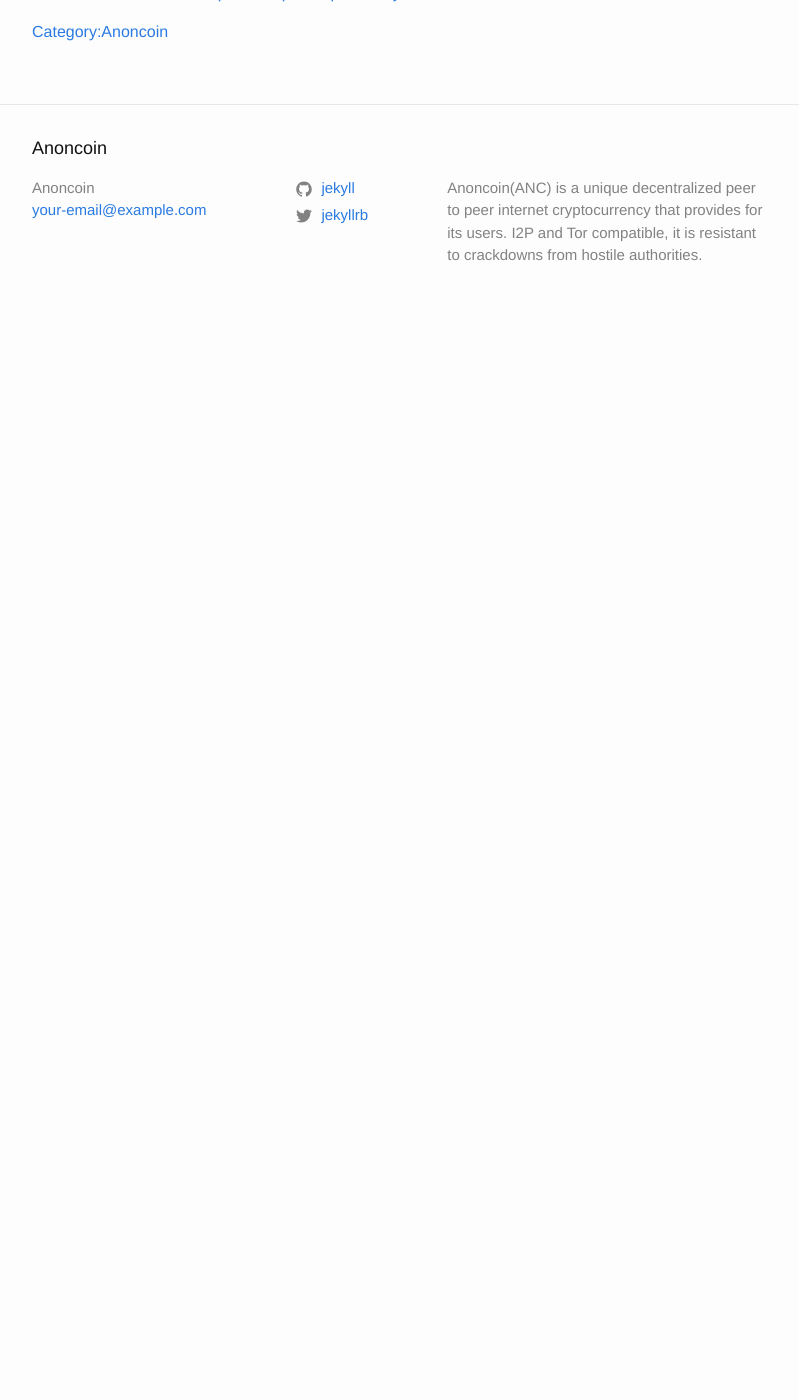
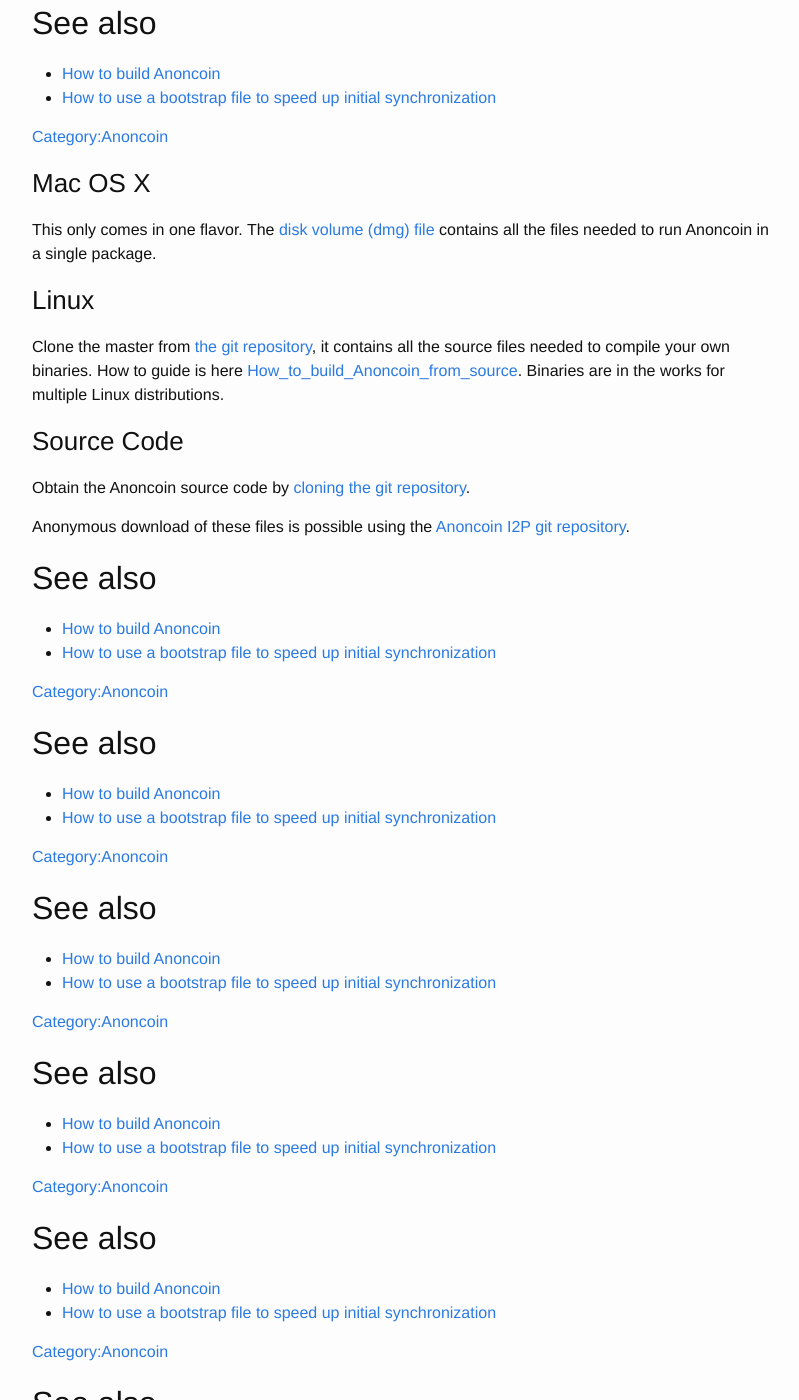
Before and after one commit to Anoncoin/anoncoin-website, a Jekyll site: the page built from wiki/Download.md, in a window 1280 px wide and 1400 px high, scrolled down 1029 px. Shown: the whole window, without its empty margins (238-1037 px from the left). Built offline with Jekyll 4.4.1, drawn with Linux system fonts in a browser that asks for light colours; our own code applies the rules of GitHub Pages for plain Markdown files; before the commit the page ends 1356 px from its top, so only the background shows below that; some of the changed text lies outside the part shown.

```diff
--- a/wiki/Download.md
+++ b/wiki/Download.md
@@ -15,9 +15,41 @@ Download the Anoncoin client
 
 Choose one of the the following options below.
 
-### MS Windows
+### Windows
 
 You can choose execute the setup.exe from the [extractable zip file](https://anoncoin.net/downloads/0.9.6.11/) to be run from the directory, or just run the included [anoncoind daemon](https://anoncoin.net/downloads/0.9.6.11/) if you won't be using the QT graphic user interface.
+
+See also
+--------
+
+-   [How to build Anoncoin](/How_to_build_Anoncoin "wikilink")
+-   [How to use a bootstrap file to speed up initial synchronization](/How_to_use_a_bootstrap_file_to_speed_up_initial_synchronization "wikilink")
+
+[Category:Anoncoin](/Category:Anoncoin "wikilink")
+
+See also
+--------
+
+-   [How to build Anoncoin](/How_to_build_Anoncoin "wikilink")
+-   [How to use a bootstrap file to speed up initial synchronization](/How_to_use_a_bootstrap_file_to_speed_up_initial_synchronization "wikilink")
+
+[Category:Anoncoin](/Category:Anoncoin "wikilink")
+
+See also
+--------
+
+-   [How to build Anoncoin](/How_to_build_Anoncoin "wikilink")
+-   [How to use a bootstrap file to speed up initial synchronization](/How_to_use_a_bootstrap_file_to_speed_up_initial_synchronization "wikilink")
+
+[Category:Anoncoin](/Category:Anoncoin "wikilink")
+
+See also
+--------
+
+-   [How to build Anoncoin](/How_to_build_Anoncoin "wikilink")
+-   [How to use a bootstrap file to speed up initial synchronization](/How_to_use_a_bootstrap_file_to_speed_up_initial_synchronization "wikilink")
+
+[Category:Anoncoin](/Category:Anoncoin "wikilink")
 
 ### Mac OS X
 
@@ -40,3 +72,43 @@ See also
 -   [How to use a bootstrap file to speed up initial synchronization](/How_to_use_a_bootstrap_file_to_speed_up_initial_synchronization "wikilink")
 
 [Category:Anoncoin](/Category:Anoncoin "wikilink")
+
+See also
+--------
+
+-   [How to build Anoncoin](/How_to_build_Anoncoin "wikilink")
+-   [How to use a bootstrap file to speed up initial synchronization](/How_to_use_a_bootstrap_file_to_speed_up_initial_synchronization "wikilink")
+
+[Category:Anoncoin](/Category:Anoncoin "wikilink")
+
+See also
+--------
+
+-   [How to build Anoncoin](/How_to_build_Anoncoin "wikilink")
+-   [How to use a bootstrap file to speed up initial synchronization](/How_to_use_a_bootstrap_file_to_speed_up_initial_synchronization "wikilink")
+
+[Category:Anoncoin](/Category:Anoncoin "wikilink")
+
+See also
+--------
+
+-   [How to build Anoncoin](/How_to_build_Anoncoin "wikilink")
+-   [How to use a bootstrap file to speed up initial synchronization](/How_to_use_a_bootstrap_file_to_speed_up_initial_synchronization "wikilink")
+
+[Category:Anoncoin](/Category:Anoncoin "wikilink")
+
+See also
+--------
+
+-   [How to build Anoncoin](/How_to_build_Anoncoin "wikilink")
+-   [How to use a bootstrap file to speed up initial synchronization](/How_to_use_a_bootstrap_file_to_speed_up_initial_synchronization "wikilink")
+
+[Category:Anoncoin](/Category:Anoncoin "wikilink")
+
+See also
+--------
+
+-   [How to build Anoncoin](/How_to_build_Anoncoin "wikilink")
+-   [How to use a bootstrap file to speed up initial synchronization](/How_to_use_a_bootstrap_file_to_speed_up_initial_synchronization "wikilink")
+
+[Category:Anoncoin](/Category:Anoncoin "wikilink")
```
Also changed, not shown: links.md (+4 -5 lines).
